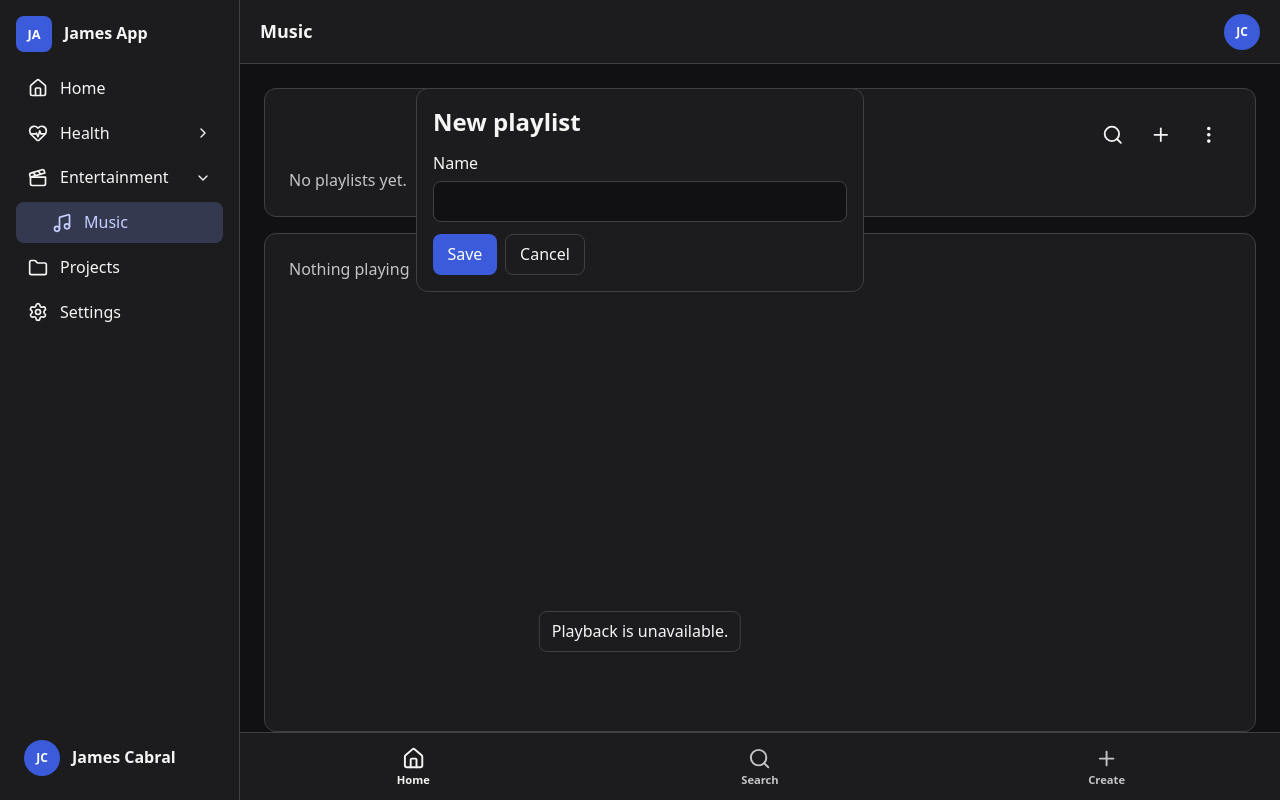
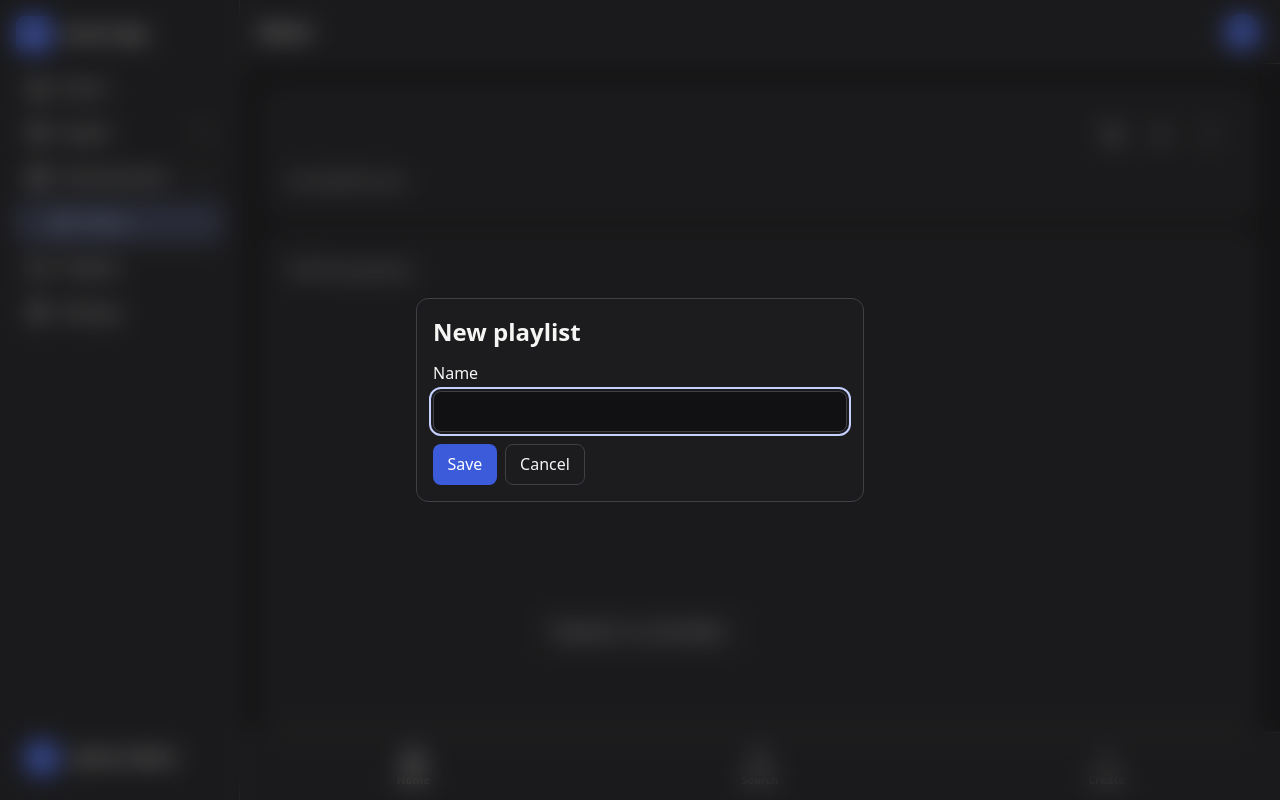
Before and after one commit to james-datacom/project-react, a React (Vite) app: page /entertainment/music in a window 1280 px wide. Both pictures are taken after a click on the button 1161 px from the left and 135 px from the top of the page. Built offline with nearby package versions, Linux system fonts and the light colour scheme.

Commit message:
added modal fixes

```diff
--- a/src/index.css
+++ b/src/index.css
@@ -733,7 +733,9 @@ button.nav-link {
 }
 
 .music-dialog {
+  position: fixed;
   z-index: 5;
+  inset: 0;
   width: min(28rem, calc(100% - 2rem));
   height: fit-content;
   max-height: 100dvh;
@@ -748,6 +750,8 @@ button.nav-link {
 
 .music-dialog::backdrop {
   background: rgb(26 26 26 / 40%);
+  backdrop-filter: blur(12px);
+  -webkit-backdrop-filter: blur(12px);
 }
 
 .music-dialog form {
--- a/src/music/CreatePlaylistDialog.tsx
+++ b/src/music/CreatePlaylistDialog.tsx
@@ -10,15 +10,19 @@ function PlaylistDialog({ children, onClose }: { children: ReactNode; onClose: (
   useEffect(() => {
     const dialog = ref.current
     if (!dialog) return
+    if (!dialog.open) dialog.showModal()
     const handleCancel = (event: Event) => {
       event.preventDefault()
       onCloseRef.current()
     }
     dialog.addEventListener('cancel', handleCancel)
-    return () => dialog.removeEventListener('cancel', handleCancel)
+    return () => {
+      dialog.removeEventListener('cancel', handleCancel)
+      if (dialog.open) dialog.close()
+    }
   }, [])
   return (
-    <dialog ref={ref} className="music-dialog" open>
+    <dialog ref={ref} className="music-dialog">
       {children}
     </dialog>
   )
--- a/src/pages/MusicPage.tsx
+++ b/src/pages/MusicPage.tsx
@@ -487,15 +487,19 @@ function MusicDialog({ children, onClose }: { children: ReactNode; onClose: () =
   useEffect(() => {
     const dialog = ref.current
     if (!dialog) return
+    if (!dialog.open) dialog.showModal()
     const handleCancel = (event: Event) => {
       event.preventDefault()
       onCloseRef.current()
     }
     dialog.addEventListener('cancel', handleCancel)
-    return () => dialog.removeEventListener('cancel', handleCancel)
+    return () => {
+      dialog.removeEventListener('cancel', handleCancel)
+      if (dialog.open) dialog.close()
+    }
   }, [])
   return (
-    <dialog ref={ref} className="music-dialog" open>
+    <dialog ref={ref} className="music-dialog">
       {children}
     </dialog>
   )
```
Also changed, not shown: 1 other file (tests, documents, lock files or other folders).
